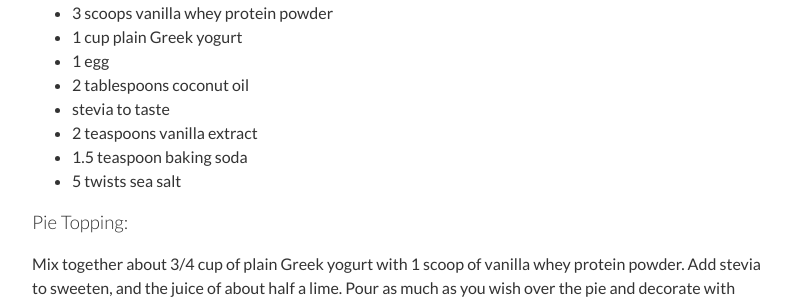
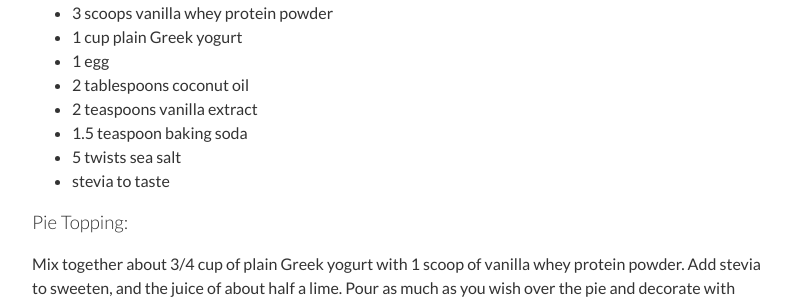
Before and after one commit to teri-lynn/teri-lynn.github.com, a Jekyll site: the page built from _posts/2014-08-01-healthy-protein-key-lime-pie.md, in a window 1280 px wide. Shown: the part 1483-1782 px from the top of the page, without its empty margins (238-1041 px from the left). Built offline with Jekyll 4.4.1, drawn with Linux system fonts in a browser that asks for light colours; Markdown is read by kramdown in place of the engine named in the settings.

Commit message:
changed ordering

```diff
--- a/_posts/2014-08-01-healthy-protein-key-lime-pie.md
+++ b/_posts/2014-08-01-healthy-protein-key-lime-pie.md
@@ -34,10 +34,10 @@ Blend all the pie ingredients in a high speed blender until smooth. Then pour ov
 - 1 cup plain Greek yogurt
 - 1 egg
 - 2 tablespoons coconut oil
-- stevia to taste
 - 2 teaspoons vanilla extract
 - 1.5 teaspoon baking soda
 - 5 twists sea salt
+- stevia to taste
 
 ###Pie Topping:
 
```
